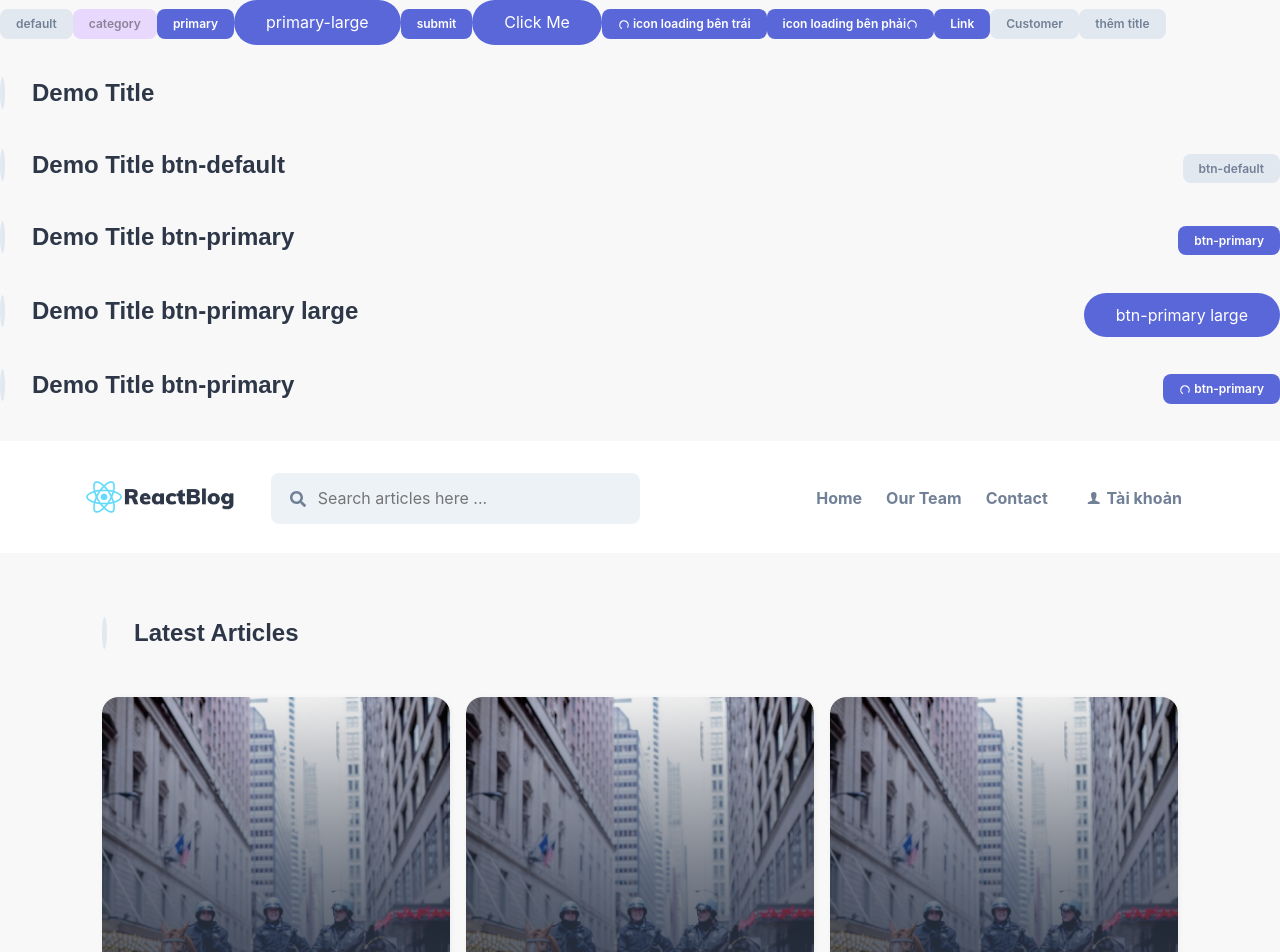
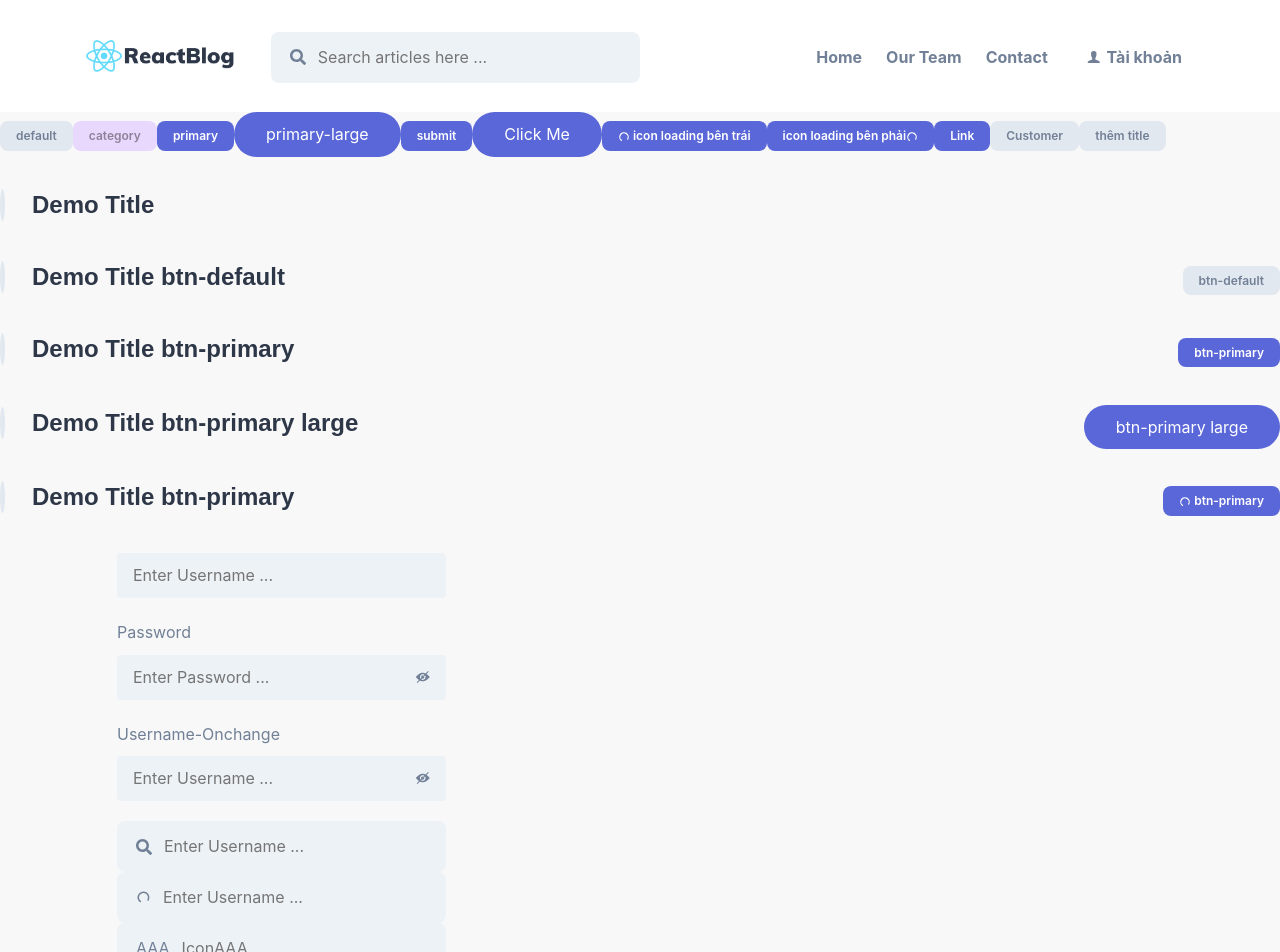
Before and after one commit to linhmta1/reactjs, a React (Create React App) app in the folder blogs/: page / in a window 1280 px wide. Shown: the top 952 px of the page. Built offline with nearby package versions, Linux system fonts and the light colour scheme; a web font is replaced by a local one.

Commit message:
Ex Input

```diff
--- a/blogs/src/App.js
+++ b/blogs/src/App.js
@@ -3,12 +3,15 @@ import Homepage from './pages/Hompage';
 import Footer from './components/Footer';
 import DemoButtonComp from './demo/DemoButtonComp';
 import DemoTitle from './demo/DemoTitle';
+import DemoInput from './demo/DemoInput';
 function App() {
   return (
     <div className="wrapper-content">
+
+      <Header/>
       <DemoButtonComp/>
       <DemoTitle/>
-      <Header/>
+      <DemoInput/>
       <Homepage/>
       <div className="spacing"></div>
       <Footer/>
--- a/blogs/src/components/shared/IconLoading/index.js
+++ b/blogs/src/components/shared/IconLoading/index.js
@@ -1,6 +1,9 @@
-const IconLoading = () => {
+const IconLoading = (
+  {width}
+) => {
     return (
       <svg
+        width = {width}
         fill="currentColor"
         xmlns="http://www.w3.org/2000/svg"
         xmlnsXlink="http://www.w3.org/1999/xlink"
--- /dev/null
+++ b/blogs/src/components/shared/Input/index.js
@@ -0,0 +1,43 @@
+import './input.css';
+import {useState} from 'react';
+import cls from 'classnames';
+import IconSearch from '../iconSearch';
+const Input = ({
+    type = 'text',
+    className,
+    title,
+    iconPos= 'left',
+    icon = <IconSearch/>,
+    ...restProps
+})=>{
+    const [localType,setLocalType] = useState(type);
+    const handleLocaltype = () => {
+        if (localType === 'text'){
+            setLocalType('password');
+        }else if(localType === 'password'){
+            setLocalType('text');
+        }
+    }
+    const classNames = cls('toggle-password ',{
+        'ion-eye-disabled' : localType === 'password',
+        'ion-eye' : localType === 'text'
+    })
+    if(type ==='search'){
+        const classSearch = cls('input-search__input',className)
+        return(
+            <div className="input-search">
+                {iconPos === 'left' && icon}
+                <input className={classSearch} type={localType} {...restProps}/>
+                {iconPos === 'right' && icon}
+            </div>
+        )
+    }
+    return(
+        <div className="form-control">
+            {title && <label>{title}</label> }
+            {type ==='password' && <i className={classNames} onClick={()=>handleLocaltype()}></i>}
+            <input type={localType}  {...restProps}/>
+        </div>
+    )
+}
+export default Input;
--- /dev/null
+++ b/blogs/src/components/shared/Input/input.css
@@ -0,0 +1,68 @@
+.form-control {
+    position: relative;
+    margin-bottom: 1.25rem; }
+    .form-control input {
+      box-sizing: border-box;
+      margin: 0;
+      min-width: 0;
+      display: block;
+      width: 100%;
+      padding: 0.5rem 1rem;
+      -webkit-appearance: none;
+      -moz-appearance: none;
+      appearance: none;
+      font-size: inherit;
+      line-height: inherit;
+      border: 1px solid;
+      border-radius: 4px;
+      color: inherit;
+      background-color: transparent;
+      border: none;
+      background-color: #edf2f7;
+      outline: none; }
+    .form-control .toggle-password {
+      right: 0;
+      bottom: 0;
+      z-index: 2;
+      padding: 0.5rem 1rem;
+      cursor: pointer;
+      position: absolute; }
+      .form-control .toggle-password:hover {
+        color: #5a67d8; }
+      .form-control .toggle-password + input {
+        padding-right: 3rem; }
+
+.input-search {
+  display: none;
+  -webkit-box-align: center;
+  -webkit-align-items: center;
+  -ms-flex-align: center;
+  align-items: center;
+  top: 2rem;
+  left: 50%;
+  z-index: 99;
+  background-color: #edf2f7;
+  transform: translate(0px, 0px);
+  padding-left: 1rem;
+  padding-right: 1rem;
+  border-radius: 0.5rem;
+  border: 3px solid transparent; }
+  .input-search__input {
+    display: block;
+    width: 100%;
+    -webkit-appearance: none;
+    font-size: inherit;
+    line-height: inherit;
+    color: inherit;
+    background-color: transparent;
+    margin: 0px 0px 0px 0.25rem;
+    padding: 0.5rem;
+    border-radius: 4px;
+    border: 0;
+    outline: none; }
+  @media screen and (min-width: 768px) {
+    .input-search {
+      display: -webkit-box;
+      display: -webkit-flex;
+      display: -ms-flexbox;
+      display: flex; } }
--- /dev/null
+++ b/blogs/src/components/shared/iconSearch.js
@@ -0,0 +1,9 @@
+const IconSearch = () => {
+    return (
+        <svg stroke="currentColor" fill="currentColor" strokeWidth={0} viewBox="0 0 512 512" height="1em" width="1em" xmlns="http://www.w3.org/2000/svg" style={{ flexShrink: 0 }}>
+            <path d="M505 442.7L405.3 343c-4.5-4.5-10.6-7-17-7H372c27.6-35.3 44-79.7 44-128C416 93.1 322.9 0 208 0S0 93.1 0 208s93.1 208 208 208c48.3 0 92.7-16.4 128-44v16.3c0 6.4 2.5 12.5 7 17l99.7 99.7c9.4 9.4 24.6 9.4 33.9 0l28.3-28.3c9.4-9.4 9.4-24.6.1-34zM208 336c-70.7 0-128-57.2-128-128 0-70.7 57.2-128 128-128 70.7 0 128 57.2 128 128 0 70.7-57.2 128-128 128z">
+            </path>
+        </svg>
+    )
+}
+export default IconSearch;
--- /dev/null
+++ b/blogs/src/demo/DemoInput.js
@@ -0,0 +1,22 @@
+import Input from "../components/shared/Input";
+import IconLoading from "../components/shared/IconLoading";
+const DemoInput = ()=>{
+    const handleChange = (e)=>{
+        console.log(e.target.value);
+    }
+    return (
+        <div className="tcl-container">
+            <div className="tcl-col-4">
+                <Input type="text" placeholder="Enter Username ..."/>
+                <Input type="password" placeholder="Enter Password ..." title="Password"/>
+                <Input type="password" placeholder="Enter Username ..." title="Username-Onchange" onChange= {handleChange}/>
+                <Input type="search" placeholder="Enter Username ..." className="hello"/>
+                <Input type="search" placeholder="Enter Username ..." className="hello" icon={<IconLoading width = "1em"/>} />
+                <Input type="search" placeholder="IconAAA ..." className="hello" icon={"AAA"} />
+                <Input type="search" placeholder="Icon Right ..." className="hello" iconPos='right' icon={<IconLoading width = "1em"/>} />
+            </div>
+        </div>
+
+    )
+}
+export default DemoInput;
```
